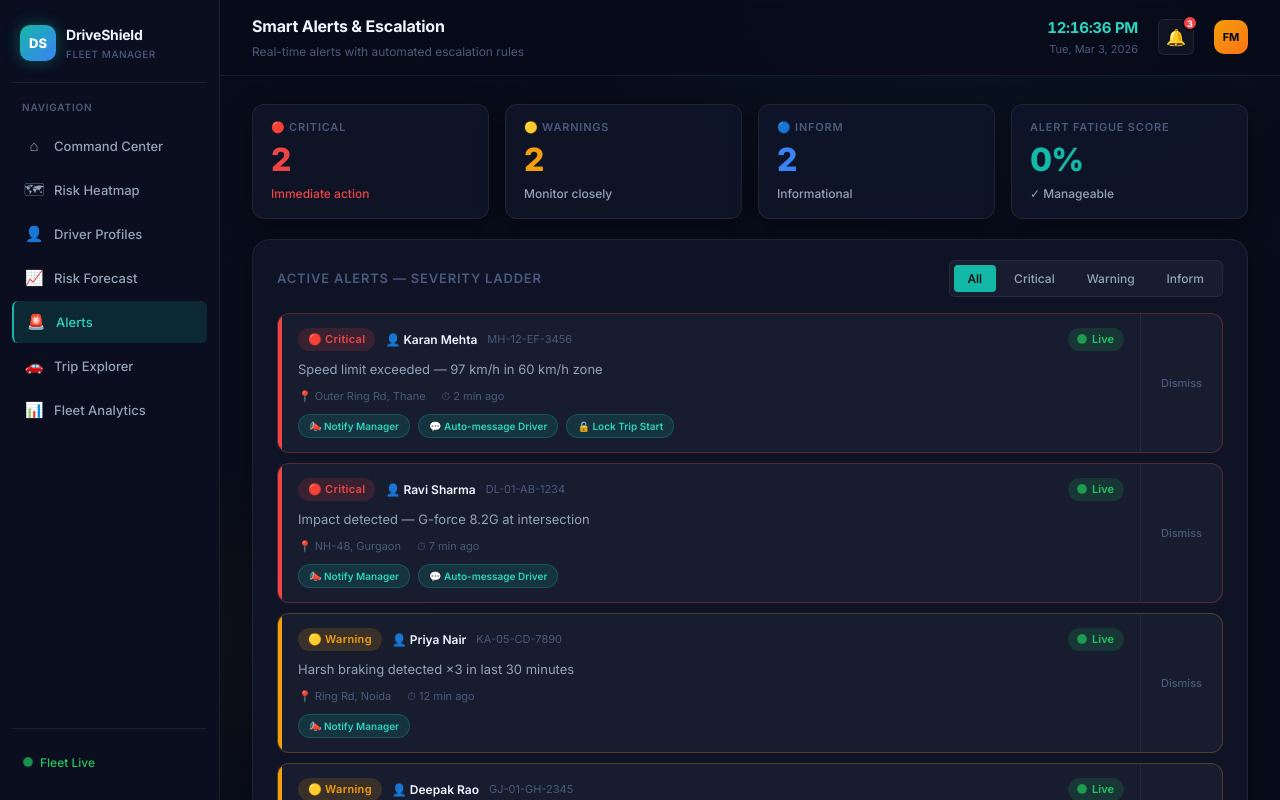
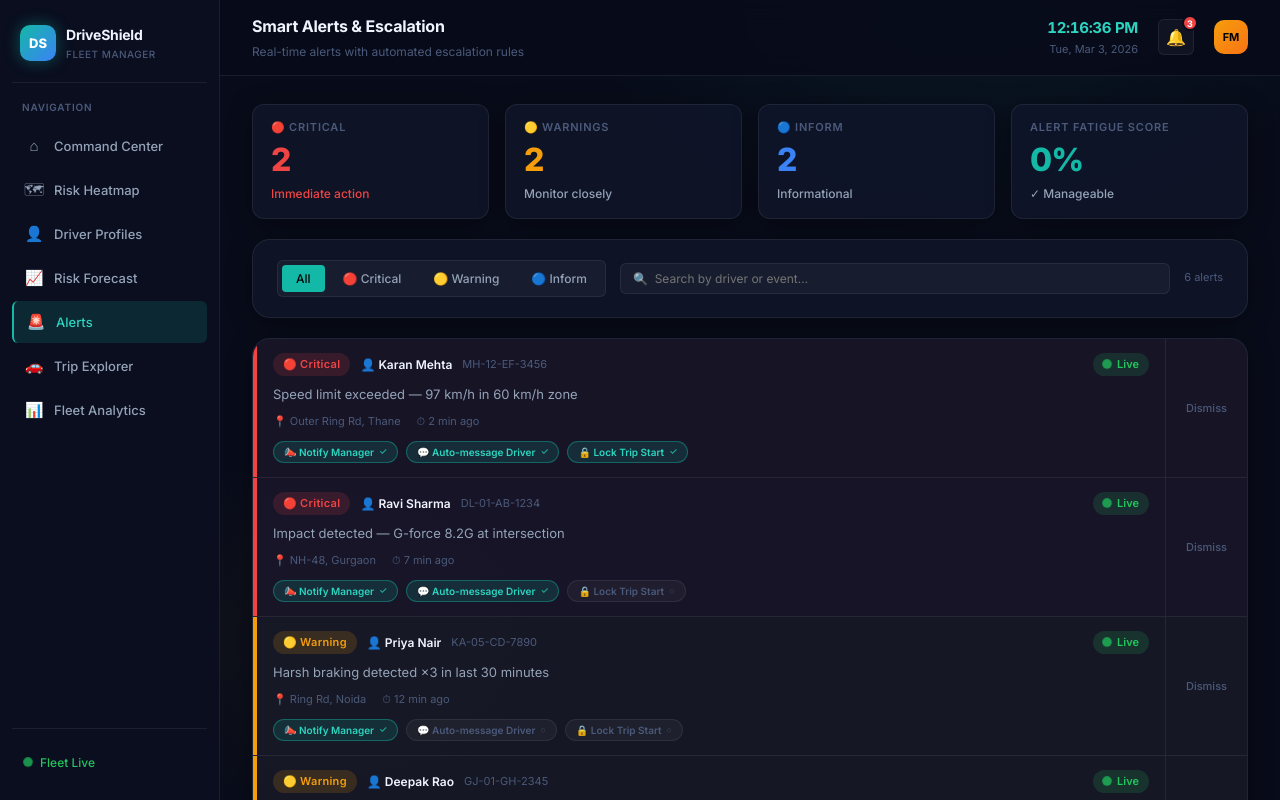
Before and after one commit to sneha31-debug/driveshield-ecosystem, a React (Vite) app in the folder web-admin/: page /alerts in a window 1280 px wide. Built offline with nearby package versions, Linux system fonts and the light colour scheme.

Commit message:
make alert escalation rules toggleable and add search filter

```diff
--- a/web-admin/src/pages/AlertsEscalation.css
+++ b/web-admin/src/pages/AlertsEscalation.css
@@ -16,29 +16,52 @@
     color: var(--amber-light);
 }
 
-.alerts-panel {}
-
-.alerts-panel-header {
+/* Toolbar */
+.alerts-toolbar {
     display: flex;
     align-items: center;
-    justify-content: space-between;
-    margin-bottom: 16px;
+    gap: 14px;
+    flex-wrap: wrap;
 }
 
-.alerts-panel-header .section-title {
-    margin-bottom: 0;
+.alert-search {
+    flex: 1;
+    min-width: 200px;
+    background: var(--bg-glass);
+    border: 1px solid var(--border);
+    border-radius: var(--radius-sm);
+    padding: 7px 12px;
+    color: var(--text-primary);
+    font-size: 12px;
+    outline: none;
+    transition: border-color 0.2s;
+}
+
+.alert-search:focus {
+    border-color: var(--teal);
+}
+
+.alert-count {
+    font-size: 11px;
+    color: var(--text-muted);
+    white-space: nowrap;
+}
+
+/* Alert panel */
+.alerts-panel {
+    padding: 0;
 }
 
 .alerts-list {
     display: flex;
     flex-direction: column;
-    gap: 10px;
+    gap: 0;
 }
 
 .no-alerts {
     color: var(--text-muted);
     font-size: 13px;
-    padding: 20px;
+    padding: 28px;
     text-align: center;
 }
 
@@ -47,18 +70,26 @@
     align-items: stretch;
     gap: 0;
     background: var(--bg-glass);
-    border: 1px solid var(--border);
-    border-radius: var(--radius-md);
+    border-bottom: 1px solid var(--border);
     overflow: hidden;
     transition: border-color 0.2s;
 }
 
+.alert-row:first-child {
+    border-radius: var(--radius-lg) var(--radius-lg) 0 0;
+}
+
+.alert-row:last-child {
+    border-bottom: none;
+    border-radius: 0 0 var(--radius-lg) var(--radius-lg);
+}
+
 .alert-row--critical {
-    border-color: rgba(239, 68, 68, 0.3);
+    background: rgba(239, 68, 68, 0.04);
 }
 
 .alert-row--warning {
-    border-color: rgba(245, 158, 11, 0.25);
+    background: rgba(245, 158, 11, 0.03);
 }
 
 .alert-sev-bar {
@@ -104,23 +135,52 @@
     color: var(--text-muted);
 }
 
+/* ── Escalation toggle chips ─────────────────────────────────── */
 .escalation-chips {
     display: flex;
     gap: 8px;
     flex-wrap: wrap;
+    margin-top: 2px;
 }
 
 .esc-chip {
     display: inline-flex;
     align-items: center;
-    gap: 4px;
-    padding: 3px 10px;
+    gap: 5px;
+    padding: 4px 10px;
     border-radius: 99px;
     font-size: 10px;
     font-weight: 600;
+    cursor: pointer;
+    transition: all 0.15s;
+    border: 1px solid transparent;
+}
+
+.esc-chip--on {
     background: var(--teal-dim);
     color: var(--teal-light);
-    border: 1px solid rgba(20, 184, 166, 0.25);
+    border-color: rgba(20, 184, 166, 0.4);
+}
+
+.esc-chip--on:hover {
+    background: rgba(20, 184, 166, 0.25);
+}
+
+.esc-chip--off {
+    background: var(--bg-glass);
+    color: var(--text-muted);
+    border-color: var(--border);
+}
+
+.esc-chip--off:hover {
+    background: var(--teal-dim);
+    color: var(--teal-light);
+    border-color: var(--teal);
+}
+
+.esc-status {
+    font-size: 9px;
+    opacity: 0.7;
 }
 
 .dismiss-btn {
--- a/web-admin/src/pages/AlertsEscalation.jsx
+++ b/web-admin/src/pages/AlertsEscalation.jsx
@@ -1,48 +1,42 @@
 import { useState } from 'react';
 import './AlertsEscalation.css';
 
-const ALERTS = [
+const ALL_ALERTS = [
     {
         id: 'A001', severity: 'critical', driver: 'Karan Mehta', vehicle: 'MH-12-EF-3456',
         event: 'Speed limit exceeded — 97 km/h in 60 km/h zone',
         location: 'Outer Ring Rd, Thane', time: '2 min ago',
-        escalation: ['notify', 'auto-message', 'lock'],
-        active: true,
+        escalation: { notify: true, 'auto-message': true, lock: true }, active: true,
     },
     {
         id: 'A002', severity: 'critical', driver: 'Ravi Sharma', vehicle: 'DL-01-AB-1234',
         event: 'Impact detected — G-force 8.2G at intersection',
         location: 'NH-48, Gurgaon', time: '7 min ago',
-        escalation: ['notify', 'auto-message'],
-        active: true,
+        escalation: { notify: true, 'auto-message': true, lock: false }, active: true,
     },
     {
         id: 'A003', severity: 'warning', driver: 'Priya Nair', vehicle: 'KA-05-CD-7890',
         event: 'Harsh braking detected ×3 in last 30 minutes',
         location: 'Ring Rd, Noida', time: '12 min ago',
-        escalation: ['notify'],
-        active: true,
+        escalation: { notify: true, 'auto-message': false, lock: false }, active: true,
     },
     {
         id: 'A004', severity: 'warning', driver: 'Deepak Rao', vehicle: 'GJ-01-GH-2345',
         event: 'Continuous driving — 4h 15m without rest break',
         location: 'BRTS Corridor, Ahmedabad', time: '18 min ago',
-        escalation: ['notify', 'auto-message'],
-        active: true,
+        escalation: { notify: true, 'auto-message': true, lock: false }, active: true,
     },
     {
         id: 'A005', severity: 'inform', driver: 'Anjali Singh', vehicle: 'MH-14-IJ-5678',
         event: 'Route deviation detected — 2.1 km from planned path',
         location: 'SH-1 → Pune', time: '35 min ago',
-        escalation: ['notify'],
-        active: false,
+        escalation: { notify: true, 'auto-message': false, lock: false }, active: false,
     },
     {
         id: 'A006', severity: 'inform', driver: 'Meena Patel', vehicle: 'KA-09-KL-9012',
         event: 'Low fuel alert — 12% remaining',
         location: 'Hosur Rd, Bengaluru', time: '1h 2m ago',
-        escalation: [],
-        active: false,
+        escalation: { notify: false, 'auto-message': false, lock: false }, active: false,
     },
 ];
 
@@ -52,26 +46,43 @@ const SEV_META = {
     inform: { label: 'Inform', cls: 'badge-info', icon: '🔵', color: 'var(--blue)' },
 };
 
+const ESC_KEYS = ['notify', 'auto-message', 'lock'];
 const ESC_META = {
-    notify: { label: 'Notify Manager', icon: '📣' },
+    'notify': { label: 'Notify Manager', icon: '📣' },
     'auto-message': { label: 'Auto-message Driver', icon: '💬' },
-    lock: { label: 'Lock Trip Start', icon: '🔒' },
+    'lock': { label: 'Lock Trip Start', icon: '🔒' },
 };
 
 export default function AlertsEscalation() {
-    const [filter, setFilter] = useState('all');
+    const [severityFilter, setSeverityFilter] = useState('all');
+    const [search, setSearch] = useState('');
     const [dismissed, setDismissed] = useState(new Set());
-
-    const visible = ALERTS.filter(a => {
-        if (dismissed.has(a.id)) return false;
-        if (filter === 'all') return true;
-        return a.severity === filter;
+    // escalation toggles keyed by alertId → key → bool
+    const [escToggles, setEscToggles] = useState(() => {
+        const init = {};
+        ALL_ALERTS.forEach(a => { init[a.id] = { ...a.escalation }; });
+        return init;
     });
 
-    const critical = ALERTS.filter(a => a.severity === 'critical').length;
-    const warning = ALERTS.filter(a => a.severity === 'warning').length;
-    const inform = ALERTS.filter(a => a.severity === 'inform').length;
-    const fatigue = Math.round((dismissed.size / ALERTS.length) * 100);
+    const toggleEsc = (alertId, key) => {
+        setEscToggles(prev => ({
+            ...prev,
+            [alertId]: { ...prev[alertId], [key]: !prev[alertId][key] },
+        }));
+    };
+
+    const visible = ALL_ALERTS.filter(a => {
+        if (dismissed.has(a.id)) return false;
+        if (severityFilter !== 'all' && a.severity !== severityFilter) return false;
+        if (search && !a.driver.toLowerCase().includes(search.toLowerCase()) &&
+            !a.event.toLowerCase().includes(search.toLowerCase())) return false;
+        return true;
+    });
+
+    const critical = ALL_ALERTS.filter(a => a.severity === 'critical').length;
+    const warning = ALL_ALERTS.filter(a => a.severity === 'warning').length;
+    const inform = ALL_ALERTS.filter(a => a.severity === 'inform').length;
+    const fatigue = Math.round((dismissed.size / ALL_ALERTS.length) * 100);
 
     return (
         <div className="alerts-page">
@@ -107,23 +118,31 @@ export default function AlertsEscalation() {
                 </div>
             )}
 
-            {/* Filters + List */}
-            <div className="card alerts-panel">
-                <div className="alerts-panel-header">
-                    <p className="section-title">Active Alerts — Severity Ladder</p>
+            {/* Filters + Search */}
+            <div className="alerts-toolbar card">
                 <div className="tab-group">
                     {['all', 'critical', 'warning', 'inform'].map(f => (
-                            <button key={f} className={`tab-btn${filter === f ? ' active' : ''}`} onClick={() => setFilter(f)}>
-                                {f.charAt(0).toUpperCase() + f.slice(1)}
+                        <button key={f} className={`tab-btn${severityFilter === f ? ' active' : ''}`} onClick={() => setSeverityFilter(f)}>
+                            {f === 'all' ? 'All' : SEV_META[f].icon + ' ' + SEV_META[f].label}
                         </button>
                     ))}
                 </div>
+                <input
+                    className="alert-search"
+                    placeholder="🔍  Search by driver or event…"
+                    value={search}
+                    onChange={e => setSearch(e.target.value)}
+                />
+                <span className="alert-count">{visible.length} alert{visible.length !== 1 ? 's' : ''}</span>
             </div>
 
+            {/* Alert list */}
+            <div className="card alerts-panel">
                 <div className="alerts-list">
                     {visible.length === 0 && <p className="no-alerts">No alerts for this filter ✓</p>}
                     {visible.map(a => {
                         const m = SEV_META[a.severity];
+                        const esc = escToggles[a.id];
                         return (
                             <div key={a.id} className={`alert-row alert-row--${a.severity}`}>
                                 <div className="alert-sev-bar" style={{ background: m.color }} />
@@ -132,22 +151,39 @@ export default function AlertsEscalation() {
                                         <span className={`badge ${m.cls}`}>{m.icon} {m.label}</span>
                                         <span className="alert-driver">👤 {a.driver}</span>
                                         <span className="alert-vehicle">{a.vehicle}</span>
-                                        {a.active && <span className="live-badge" style={{ marginLeft: 'auto' }}><span className="pulse-dot" />Live</span>}
+                                        {a.active && (
+                                            <span className="live-badge" style={{ marginLeft: 'auto' }}>
+                                                <span className="pulse-dot" />Live
+                                            </span>
+                                        )}
                                     </div>
                                     <p className="alert-event">{a.event}</p>
                                     <div className="alert-meta">
                                         <span>📍 {a.location}</span>
                                         <span>⏱ {a.time}</span>
                                     </div>
-                                    {a.escalation.length > 0 && (
+
+                                    {/* Interactive escalation toggles */}
                                     <div className="escalation-chips">
-                                            {a.escalation.map(e => (
-                                                <span key={e} className="esc-chip">{ESC_META[e].icon} {ESC_META[e].label}</span>
+                                        {ESC_KEYS.map(key => (
+                                            <button
+                                                key={key}
+                                                className={`esc-chip ${esc[key] ? 'esc-chip--on' : 'esc-chip--off'}`}
+                                                onClick={() => toggleEsc(a.id, key)}
+                                                title={esc[key] ? 'Click to disable' : 'Click to enable'}
+                                            >
+                                                {ESC_META[key].icon} {ESC_META[key].label}
+                                                <span className="esc-status">{esc[key] ? '✓' : '○'}</span>
+                                            </button>
                                         ))}
                                     </div>
-                                    )}
                                 </div>
-                                <button className="dismiss-btn" onClick={() => setDismissed(prev => new Set([...prev, a.id]))}>Dismiss</button>
+                                <button
+                                    className="dismiss-btn"
+                                    onClick={() => setDismissed(prev => new Set([...prev, a.id]))}
+                                >
+                                    Dismiss
+                                </button>
                             </div>
                         );
                     })}
```
Lines whose indentation alone changed are shown as unchanged.
